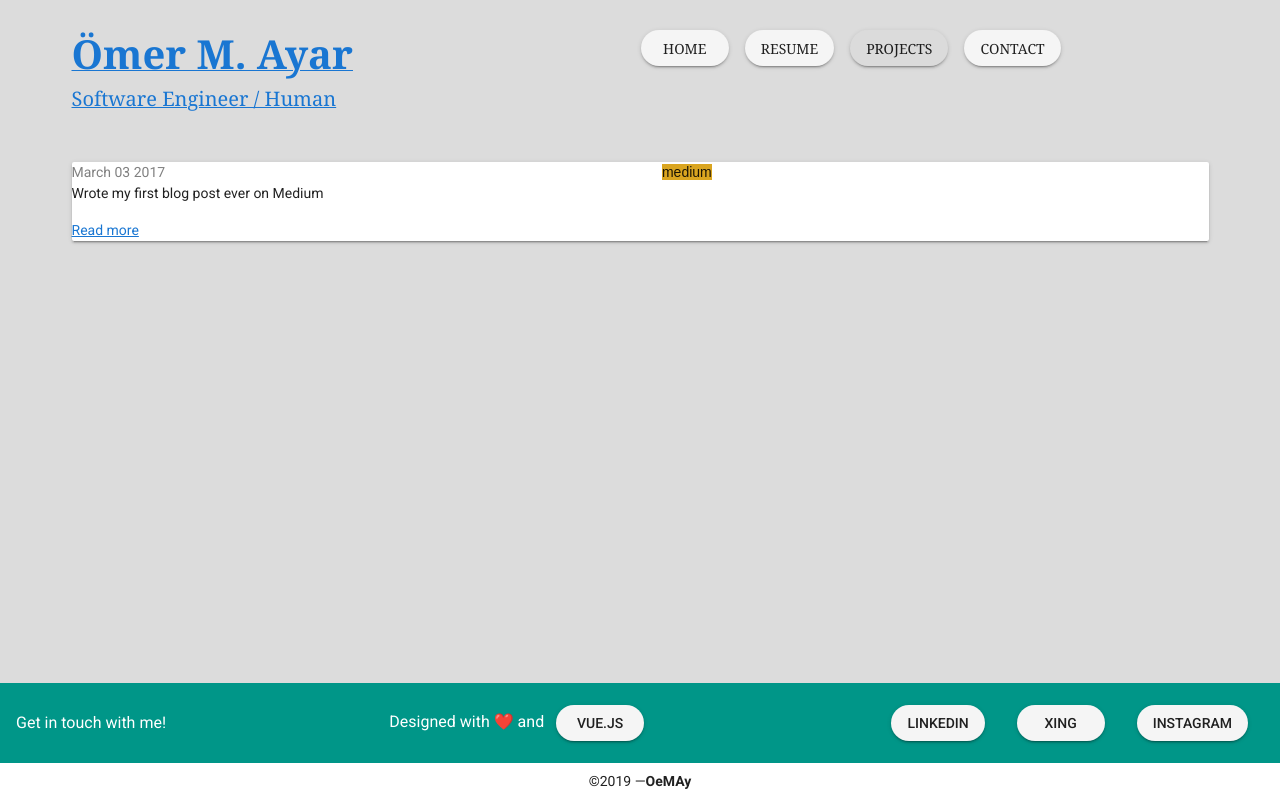
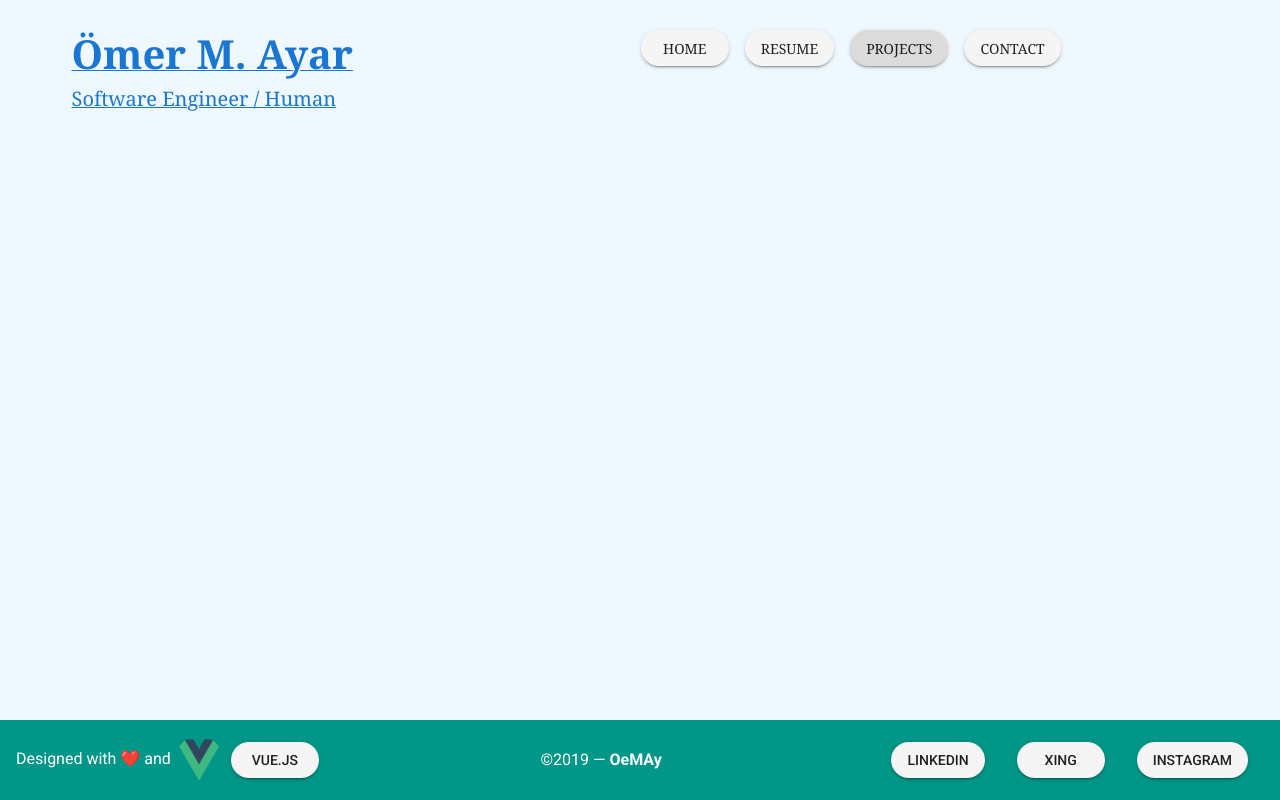
Before and after one commit to OeMA4/oemay, a Vue app: page /#/projects in a window 1280 px wide. Built offline with nearby package versions, Linux system fonts and the light colour scheme.

Commit message:
finally correct ordering

```diff
--- a/src/App.vue
+++ b/src/App.vue
@@ -34,6 +34,6 @@ export default {
   color:brown;
 }
 .content {
-  background-color:gainsboro
+  background-color:aliceblue
 }
 </style>
--- a/src/components/Footer.vue
+++ b/src/components/Footer.vue
@@ -8,9 +8,13 @@
       flat
       tile>
       <v-card-title class="teal">
-        <strong class="subheading vue">Get in touch with me!</strong>
+        <span class="subheading vue">Designed with ❤️ and
+          <v-avatar>
+          <img src="../assets/vueIcon.png">
+        </v-avatar>
+        <v-btn round href="https://www.vuejs.org"> Vue.js </v-btn> </span>
         <v-spacer></v-spacer>
-        <span class="subheading vue">Designed with ❤️ and <v-btn round href="https://www.vuejs.org"> Vue.js </v-btn> </span>
+        <strong class="subheading vue">&copy;2019 — <strong>OeMAy</strong></strong>
         <v-spacer></v-spacer>
         <v-btn
           v-for="data in profiles"
@@ -21,9 +25,6 @@
           {{ data.icon }}
         </v-btn>
       </v-card-title>
-      <v-card-actions class="justify-center">
-        &copy;2019 — <strong>OeMAy</strong>
-      </v-card-actions>
     </v-card>
   </v-footer>
 </template>
--- a/src/components/Home.vue
+++ b/src/components/Home.vue
@@ -1,14 +1,7 @@
 <template>
-   <v-container mt-5>
+   <v-container>
        <v-layout column>
             <v-layout row>
-                <v-flex
-                xs12
-                sm6
-                md8
-                text-xs-center>
-                <img class ="myAvatar" src="../assets/me.jpg">
-                </v-flex>
                 <v-layout column>
                     <v-flex>
                         <span class="hello"> Hello, </span>
@@ -33,6 +26,13 @@
                         Hi! My name is Ömer Ayar! I am a software engineer at MaibornWolff and computer science student at the TU Darmstadt.
                     </v-flex>
                 </v-layout>
+                 <v-flex
+                xs12
+                sm6
+                md8
+                text-xs-center>
+                <img class ="myAvatar" src="../assets/me.jpg">
+                </v-flex>
             </v-layout>
        </v-layout>
    </v-container>
--- a/src/components/ParagraphItem.vue
+++ b/src/components/ParagraphItem.vue
@@ -1,7 +1,7 @@
 <template>
     <v-container>
-        <v-layout column>
-            <span class ="paragraphTitle" >{{ title }} </span>
+        <v-layout column align-start justify-start>
+            <span class ="paragraphTitle"> {{ title }} </span>
             <span class="paragraphDate"> {{ date }} </span>
             <span class="paragraphDescription"> {{ description }} </span>
         </v-layout>
--- a/src/components/Resume.vue
+++ b/src/components/Resume.vue
@@ -2,11 +2,11 @@
 <v-container>
   <div class="resumeTitle"> RESUME </div>
     <v-layout column>
+      <v-flex v-for="i in items" :key="i.id">
         <resume-item
-        v-for="i in items"
-        :key="i.id"
         :sectionTitle="i.sectionTitle"
         :data="i.data"/>
+      </v-flex>
     </v-layout>
 </v-container>
 </template>
@@ -24,14 +24,14 @@ export default {
           sectionTitle: 'Work Experience',
           data: [
             {
+              title: 'STUDENT TRAINEE – SOFTWARE ENGINEER, MAIBORNWOLFF GMBH, FRANKFURT AM MAIN (GERMANY)',
+              date: '10/2016 - 8/2019',
+              description: 'Testing functionality of Telekom Smart Home application, Draw up of test schedules, First experience with automated test procedures with QBot'
+            },
+            {
               title: 'STUDENT TRAINEE – MOBILE APPLICATION TESTER – DEUTSCHE TELEKOM: PRODUCTS & INNOVATIONS, DARMSTADT (GERMANY)',
               date: '09/2015 – 03/2016',
               description: 'Infrastructure as code (Vagrant + Ansible), JIRA Rest API (Ruby), GitLab Continuous Integration'
-            },
-            {
-              title: 'STUDENT TRAINEE – SOFTWARE ENGINEER, MAIBORNWOLFF GMBH, FRANKFURT AM MAIN (GERMANY)',
-              date: '10/2016 - 8/2019',
-              description: 'Testing functionality of Telekom Smart Home application, Draw up of test schedules, First experience with automated test procedures with QBot'
             }
           ]
         },
@@ -62,7 +62,7 @@ export default {
           data: [
             {
               title: '',
-              date: 'Ä',
+              date: 'some text',
               description: 'asdas'
             }
           ]
--- a/src/components/ResumeItem.vue
+++ b/src/components/ResumeItem.vue
@@ -2,21 +2,22 @@
     <v-container>
         <v-divider></v-divider>
         <v-layout row mt-2>
-          <v-flex m-3>
+
+          <v-flex shrink>
             <div class="resumeTitle"> {{  sectionTitle }} </div>
           </v-flex>
-          <v-flex m-6>
+
+          <v-flex>
             <v-layout column>
-              <v-flex>
                 <ParagraphItem v-for="item in data"
                   :key="item.title"
                   :title="item.title"
                   :date="item.date"
                   :description="item.description"
                 />
-              </v-flex>
             </v-layout>
           </v-flex>
+
         </v-layout>
     </v-container>
 </template>
--- a/src/components/Timeline.vue
+++ b/src/components/Timeline.vue
@@ -1,10 +1,5 @@
 <template>
-<div className="timeline-container">
-    <timeline-item
-    v-for="i in items"
-    :key="i.id"
-    :data="i"/>
-</div>
+<div></div>
 </template>
 
 <script>
@@ -15,38 +10,10 @@ export default {
   props: { data: Object },
   data () {
     return {
-      items: [
-        {
-          text: 'Wrote my first blog post ever on Medium',
-          date: 'March 03 2017',
-          category: {
-            tag: 'medium',
-            color: '#018f69'
-          },
-          link: {
-            url: 'https://medium.com/@popflorin1705/javascript-coding-challenge-1-6d9c712963d2',
-            text: 'Read more'
-          }
-        }
-      ]
     }
   }
 }
 </script>
 
 <style scoped>
-.timeline-container {
-    display: flex;
-    flex-direction: column;
-    position: relative;
-    margin: 40px 0;
-}
-.timeline-container::after {
-    background-color: #e17b77;
-    content: '';
-    position: absolute;
-    left: calc(50% - 2px);
-    width: 4px;
-    height: 100%;
-}
 </style>
```
Also changed, not shown: src/assets/vueIcon.png (added).
